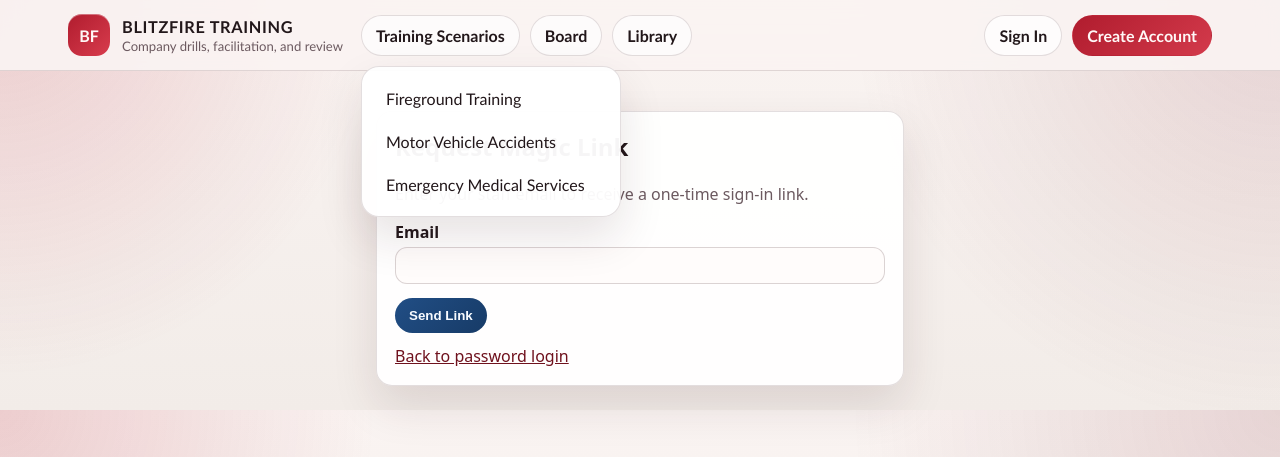
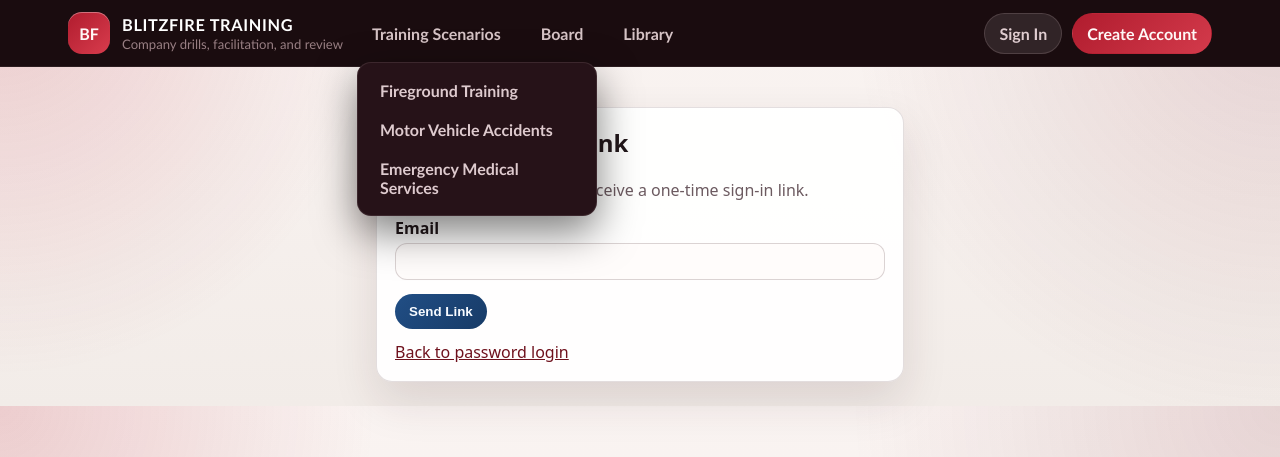
Before and after one commit to mattwb44/fireground_trainer, a Flask app: page /magic-link/request in a window 1280 px wide, after a click on "Training Scenarios". Shown: the top 457 px of the page. Run offline with Flask 3, Linux system fonts and the light colour scheme.

Commit message:
UI polish, solo practice submit, and nav fixes
- Enable solo practice submit without a live session; shows feedback
  and instructor answers without saving a submission
- Nav bar switched to dark theme eliminating white-on-cream conflict;
  brand text, links, and actions updated for dark background
- Fixed active-state highlights in nav (blueprint endpoint names were
  stale after refactor)
- Removed Q-jump links from scenario form (unnecessary on short pages)
- Instructor Answer reveal redesigned as a prominent amber toggle;
  only appears after submitting and only for staff
- Added deployment plan and hosting notes to TODO.md

```diff
--- a/blueprints/scenarios.py
+++ b/blueprints/scenarios.py
@@ -296,7 +296,11 @@ def submit():
     saved_submission = None
     submission_message = None
 
-    if submission_error is None and participant is not None and training_session is not None:
+    if participant is None or training_session is None:
+        # Solo practice — show feedback but don't save anything.
+        submission_error = None
+        submission_message = "Practicing solo — answers not saved. Join a live session to submit for real."
+    elif submission_error is None:
         saved_submission, submission_error = persist_submission(
             scenario_row=scenario_row,
             scenario=scenario,
--- a/templates/layout.html
+++ b/templates/layout.html
@@ -53,20 +53,18 @@
     .site-header {
       position: relative;
       z-index: 20;
-      backdrop-filter: blur(10px);
-      background: rgba(250, 244, 242, 0.92);
-      border-bottom: 1px solid var(--site-line);
+      background: #1a0c0f;
+      border-bottom: 1px solid rgba(255, 220, 225, 0.08);
     }
 
     .site-shell {
       max-width: 1180px;
       margin: 0 auto;
-      padding: 14px 18px;
+      padding: 12px 18px;
       display: flex;
-      gap: 18px;
+      gap: 14px;
       align-items: center;
       justify-content: space-between;
-      flex-wrap: wrap;
     }
 
     .brand-lockup {
@@ -74,7 +72,7 @@
       align-items: center;
       gap: 12px;
       text-decoration: none;
-      color: inherit;
+      color: #fff;
     }
 
     .brand-mark {
@@ -105,7 +103,7 @@
 
     .brand-subtitle {
       font-size: 0.82rem;
-      color: var(--site-muted);
+      color: rgba(255, 220, 225, 0.55);
     }
 
     .site-nav {
@@ -128,13 +126,21 @@
 
     .site-nav-link,
     .site-dropdown-summary {
-      color: var(--site-ink);
-      background: rgba(255, 255, 255, 0.68);
+      color: rgba(255, 235, 238, 0.82);
+      background: transparent;
+      border-color: transparent;
+    }
+
+    .site-nav-link:hover,
+    .site-dropdown-summary:hover {
+      color: #fff;
+      background: rgba(255, 255, 255, 0.08);
     }
 
     .site-nav-link.is-active {
-      background: var(--site-accent-soft);
-      border-color: rgba(19, 60, 85, 0.24);
+      color: #fff;
+      background: rgba(176, 28, 46, 0.5);
+      border-color: rgba(255, 100, 120, 0.2);
     }
 
     .site-dropdown {
@@ -152,26 +158,28 @@
 
     .site-dropdown-panel {
       position: absolute;
-      top: calc(100% + 10px);
+      top: calc(100% + 8px);
       left: 0;
-      min-width: 260px;
-      padding: 10px;
-      border-radius: 18px;
-      border: 1px solid var(--site-line);
-      background: rgba(255, 255, 255, 0.96);
-      box-shadow: var(--site-shadow);
+      min-width: 240px;
+      padding: 8px;
+      border-radius: 14px;
+      border: 1px solid rgba(255, 220, 225, 0.1);
+      background: #261218;
+      box-shadow: 0 16px 40px rgba(0, 0, 0, 0.5);
     }
 
     .site-dropdown-panel a {
       display: block;
-      padding: 12px 14px;
-      border-radius: 12px;
+      padding: 10px 14px;
+      border-radius: 10px;
       text-decoration: none;
-      color: var(--site-ink);
+      color: rgba(255, 235, 238, 0.85);
+      font-weight: 700;
     }
 
     .site-dropdown-panel a:hover {
-      background: var(--site-fire-soft);
+      background: rgba(176, 28, 46, 0.35);
+      color: #fff;
     }
 
     .site-actions {
@@ -200,8 +208,14 @@
     }
 
     .site-button-secondary {
-      background: rgba(255, 255, 255, 0.7);
-      color: var(--site-ink);
+      background: rgba(255, 255, 255, 0.1);
+      color: rgba(255, 235, 238, 0.85);
+      border-color: rgba(255, 220, 225, 0.15);
+    }
+
+    .site-button-secondary:hover {
+      background: rgba(255, 255, 255, 0.16);
+      color: #fff;
     }
 
     .site-actions form {
```
Also changed, not shown: other parts of templates/layout.html (+19 -10 lines), TODO.md (+10 -0 lines), templates/scenario.html (+47 -23 lines), tests/test_submission_flow.py (+1 -1 lines).
